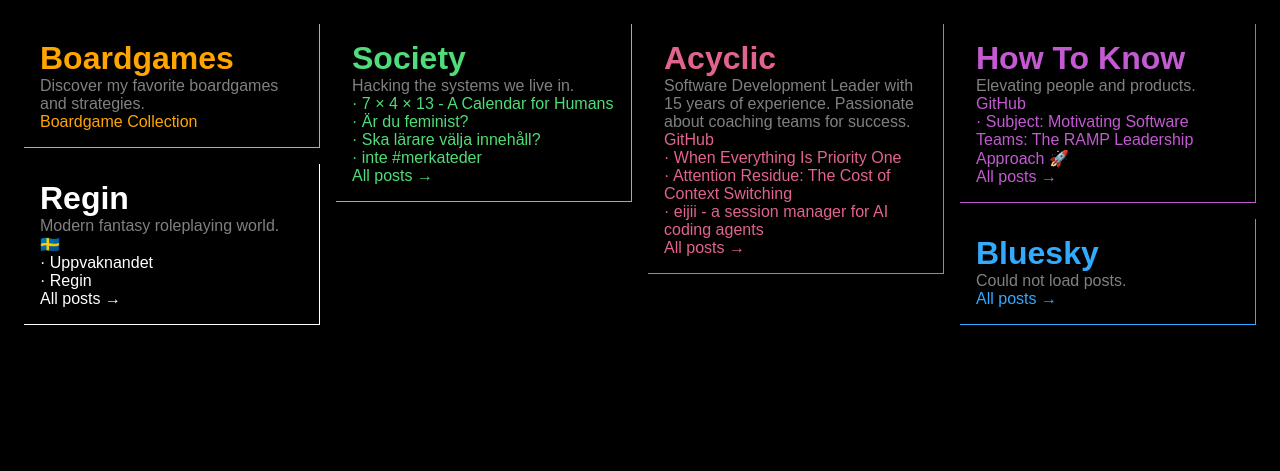
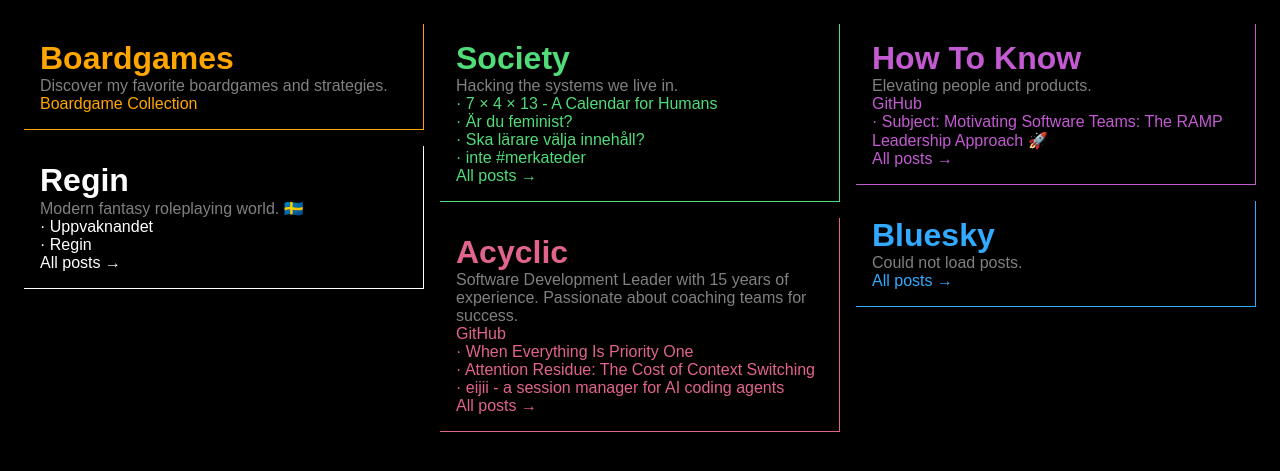
Before and after one commit to paven/paven.github.com, a Jekyll site: the page built from index.html, in a window 1280 px wide. Shown: the top 471 px of the page. Built offline with Jekyll 4.4.1, drawn with Linux system fonts in a browser that asks for light colours.

Commit message:
Cap layout at 3 columns

```diff
--- a/index.html
+++ b/index.html
@@ -14,6 +14,7 @@
             margin: 0;
             padding: 1.5em;
             column-width: 17.5em;
+            column-count: 3;
             column-gap: 1em;
         }
         h1, p, a {
```
